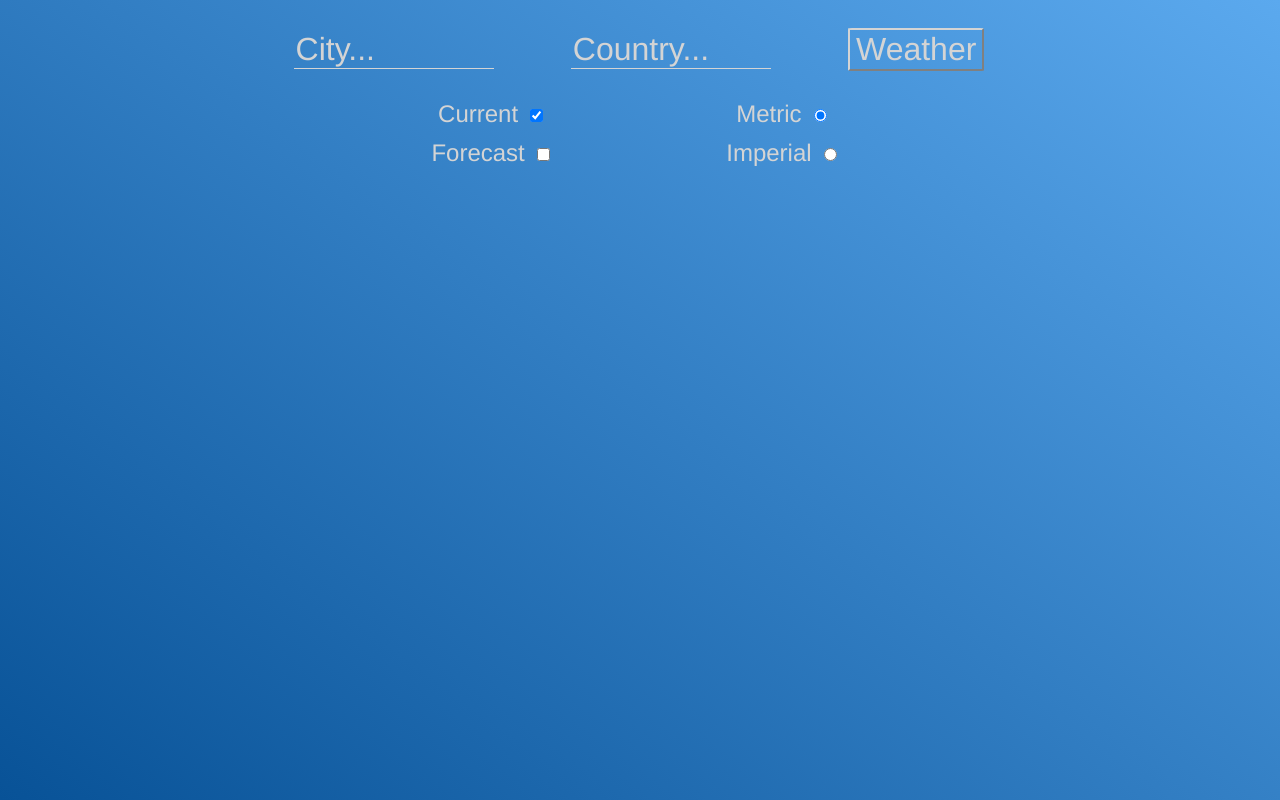
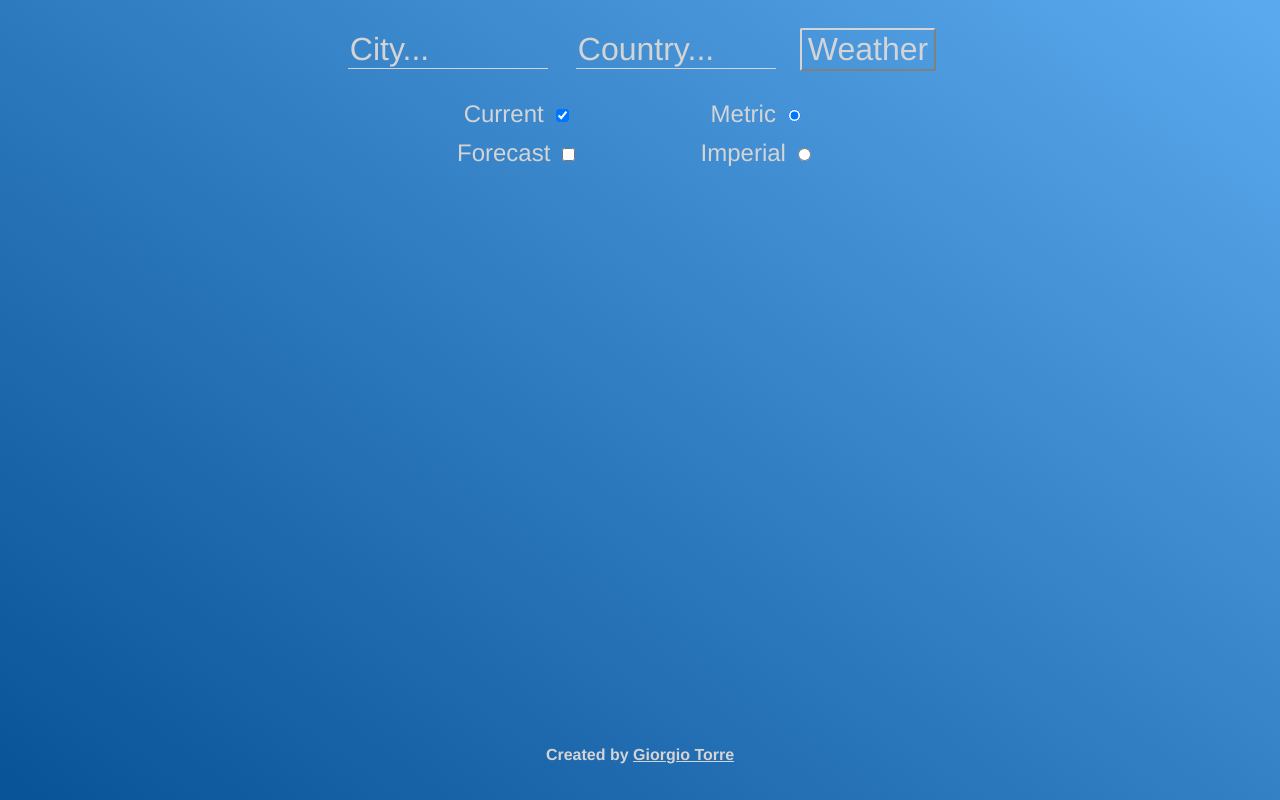
Before and after one commit to towerbrother/weather-app, a React (Create React App) app: page / in a window 1280 px wide. Built offline with nearby package versions, Linux system fonts and the light colour scheme.

Commit message:
Added CreatedBy component and adjusted styling

```diff
--- a/src/components/App.jsx
+++ b/src/components/App.jsx
@@ -4,6 +4,7 @@ import Weather from "./Weather";
 import Error from "./Error";
 import LoadingPage from "./LoadingPage";
 import WeatherContext from "./../context/weatherContext";
+import CreatedBy from "./CreatedBy";
 
 const API = "f9b82988a14039290e02b95f5e395184";
 
@@ -105,6 +106,7 @@ const App = () => {
             (dataCurrent || dataForecast) && <Weather />
           )}
         </div>
+        <CreatedBy />
       </div>
     </WeatherContext.Provider>
   );
--- /dev/null
+++ b/src/components/CreatedBy.jsx
@@ -0,0 +1,19 @@
+import React from "react";
+
+const CreatedBy = () => (
+  <div className="container">
+    <h5 className="createdBy__text">
+      Created by{" "}
+      <a
+        className="createdBy__link"
+        href=""
+        target="_blank"
+        rel="noopener noreferrer"
+      >
+        Giorgio Torre
+      </a>
+    </h5>
+  </div>
+);
+
+export default CreatedBy;
--- a/src/styles/components/_App.scss
+++ b/src/styles/components/_App.scss
@@ -4,10 +4,13 @@
   min-height: 100vh;
   min-width: 100vw;
   padding: $m-size $s-size;
+  display: flex;
+  flex-direction: column;
+  justify-content: space-between;
 }
 
 .content-container {
   margin: 0 auto;
   padding: 0 $s-size;
-  max-width: 85rem;
+  max-width: 90vw;
 }
--- /dev/null
+++ b/src/styles/components/_CreatedBy.scss
@@ -0,0 +1,20 @@
+.container {
+  //   bottom: 0;
+  //   position: fixed;
+  //   left: 50%;
+  //   transform: translate(-50%, -50%);
+  //   margin-top: $m-size;
+}
+
+.createdBy__text {
+  color: $off-white;
+  display: block;
+  font-size: $m-size;
+  margin: $m-size;
+  text-align: center;
+}
+
+.createdBy__link {
+  color: $off-white;
+  text-decoration: underline;
+}
--- a/src/styles/components/_Form.scss
+++ b/src/styles/components/_Form.scss
@@ -12,6 +12,7 @@
   border-radius: 3%;
   color: $off-white;
   font-size: $l-size;
+  margin: 0 $s-size;
 }
 
 #city,
@@ -21,7 +22,7 @@
   font-size: $l-size;
   border: none;
   border-bottom: 1px solid $off-white;
-  margin-bottom: $m-size;
+  margin: 0 $s-size $s-size $m-size;
   max-width: 20rem;
 }
 
@@ -35,7 +36,7 @@
   flex-direction: row;
   justify-content: space-evenly;
   margin: $m-size;
-  max-width: 80rem;
+  max-width: 85vw;
   padding: 0 $m-size;
 }
 
--- a/src/styles/styles.scss
+++ b/src/styles/styles.scss
@@ -6,3 +6,4 @@
 @import "./components/Form";
 @import "./components/Input";
 @import "./components/Error";
+@import "./components/CreatedBy";
```
